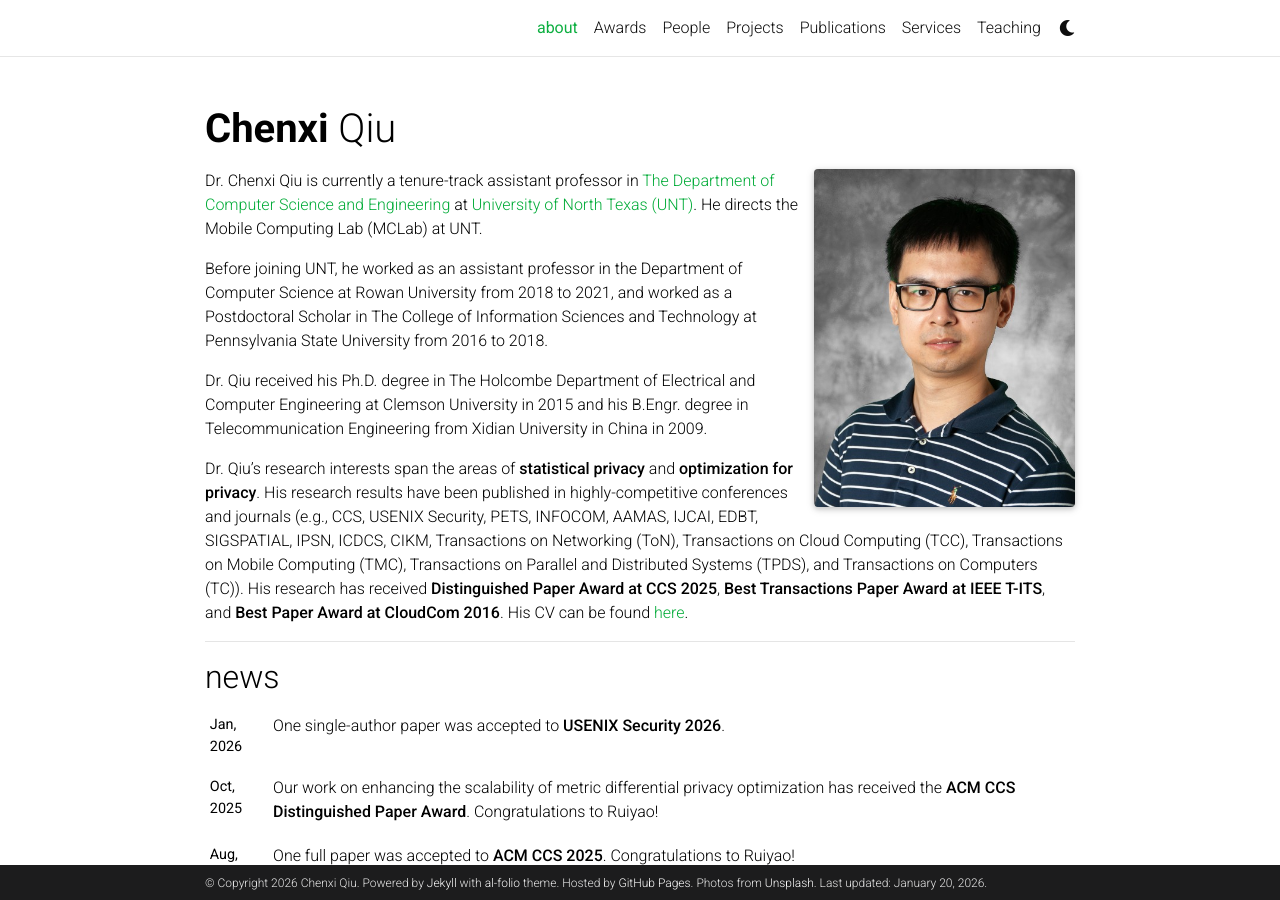
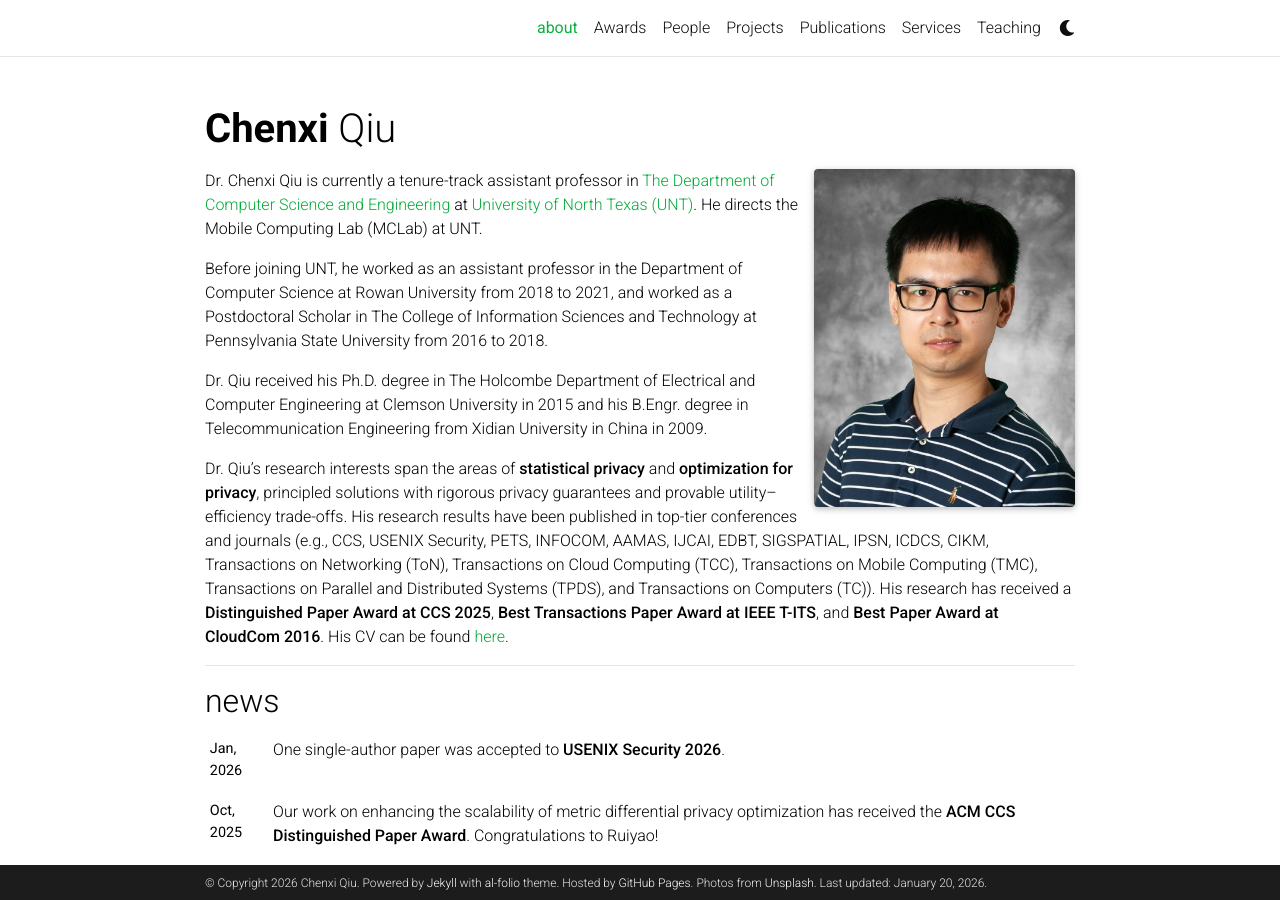
Before and after one commit to chenxiunt/chenxiunt.github.io, a Jekyll site: the page built from _pages/about.md, in a window 1280 px wide and 900 px high. Built offline with Jekyll 4.4.1, drawn with Linux system fonts in a browser that asks for light colours; full-size pictures stand in for the smaller copies a plugin makes; comment, search, counter and statistics services are not loaded; a style sheet for code colours, icons or effects is not loaded.

Commit message:
Update about.md

```diff
--- a/_pages/about.md
+++ b/_pages/about.md
@@ -20,7 +20,7 @@ Before joining UNT, he worked as an assistant professor in the Department of Com
 
 Dr. Qiu received his Ph.D. degree in The Holcombe Department of Electrical and Computer Engineering at Clemson University in 2015 and his B.Engr. degree in Telecommunication Engineering from Xidian University in China in 2009.
 
-Dr. Qiu's research interests span the areas of **statistical privacy** and **optimization for privacy**. His research results have been published in highly-competitive conferences and journals (e.g., CCS, USENIX Security, PETS, INFOCOM, AAMAS, IJCAI, EDBT, SIGSPATIAL, IPSN, ICDCS, CIKM, Transactions on Networking (ToN), Transactions on Cloud Computing (TCC), Transactions on Mobile Computing (TMC), Transactions on Parallel and Distributed Systems (TPDS), and Transactions on Computers (TC)). His research has received **Distinguished Paper Award at CCS 2025**, **Best Transactions Paper Award at IEEE T-ITS**, and **Best Paper Award at CloudCom 2016**. His CV can be found [here](https://github.com/chenxiunt/chenxiunt.github.io/blob/master/assets/pdf/CV.pdf).
+Dr. Qiu's research interests span the areas of **statistical privacy** and **optimization for privacy**, principled solutions with rigorous privacy guarantees and provable utility–efficiency trade-offs. His research results have been published in top-tier conferences and journals (e.g., CCS, USENIX Security, PETS, INFOCOM, AAMAS, IJCAI, EDBT, SIGSPATIAL, IPSN, ICDCS, CIKM, Transactions on Networking (ToN), Transactions on Cloud Computing (TCC), Transactions on Mobile Computing (TMC), Transactions on Parallel and Distributed Systems (TPDS), and Transactions on Computers (TC)). His research has received a **Distinguished Paper Award at CCS 2025**, **Best Transactions Paper Award at IEEE T-ITS**, and **Best Paper Award at CloudCom 2016**. His CV can be found [here](https://github.com/chenxiunt/chenxiunt.github.io/blob/master/assets/pdf/CV.pdf).
 
 <!--To prospective students: Multiple research assistant positions are available. I am looking for self-motivated students with a keen interest in algorithm design, mathematical modeling, and optimization. If you are interested, please e-mail me with your CV and transcripts. -->
 
```
